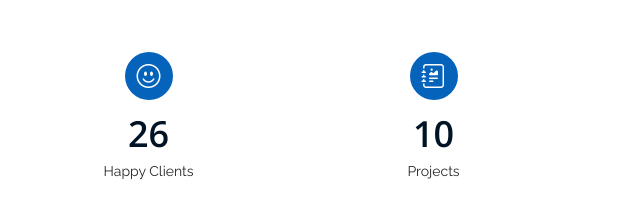
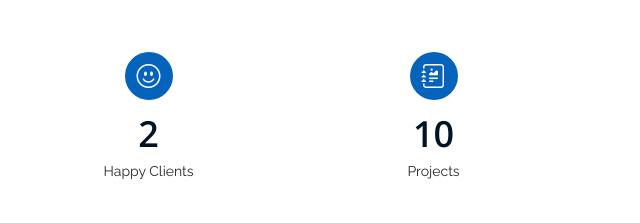
Before and after one commit to ItsVikasA/PERSONAL-WEBSITE, a plain HTML site: page index.html in a window 1280 px wide. Shown: the part 1417-1640 px from the top of the page, 114-754 px from the left. Drawn offline with nearby package versions, Linux system fonts and the light colour scheme.

Commit message:
index.html

```diff
--- a/index.html
+++ b/index.html
@@ -129,7 +129,7 @@
           <div class="col-lg-3 col-md-6">
             <div class="count-box">
               <i class="bi bi-emoji-smile"></i>
-              <span data-purecounter-start="0" data-purecounter-end="26" data-purecounter-duration="1" class="purecounter"></span>
+              <span data-purecounter-start="0" data-purecounter-end="2" data-purecounter-duration="1" class="purecounter"></span>
               <p>Happy Clients</p>
             </div>
           </div>
```
